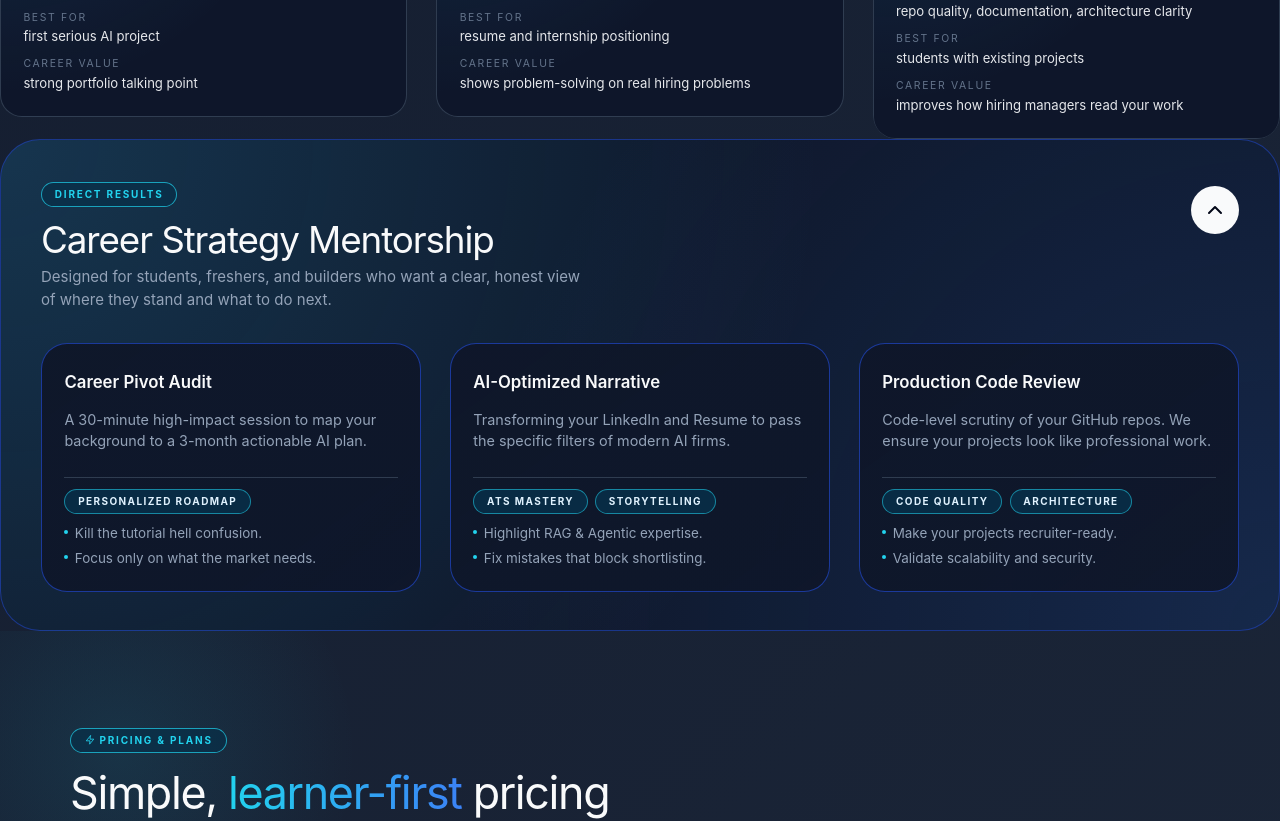
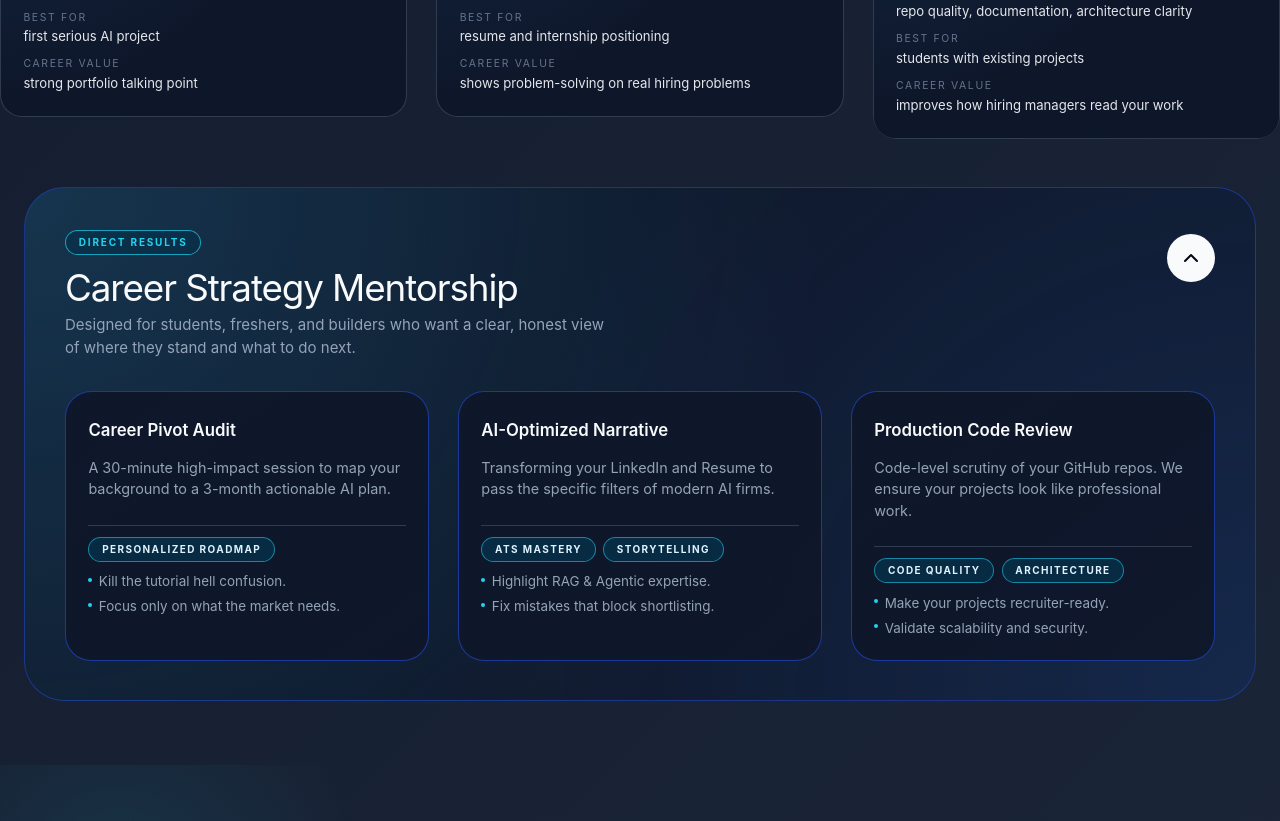
Before and after one commit to RzLetsCode/portfolio, a Next.js app: page /portfolio/ in a window 1280 px wide. Shown: the part 2880-3701 px from the top of the page. Built offline with nearby package versions, Linux system fonts and the light colour scheme.

Commit message:
Fix Mentorship alignment: replace padding-inline:0 with proper section padding

```diff
--- a/components/Mentorship.module.css
+++ b/components/Mentorship.module.css
@@ -1,6 +1,6 @@
 .section {
   margin: 0;
-  padding-inline: 0;
+    padding: 3rem 1.5rem 4rem;
 }
 
 .shell {
```
